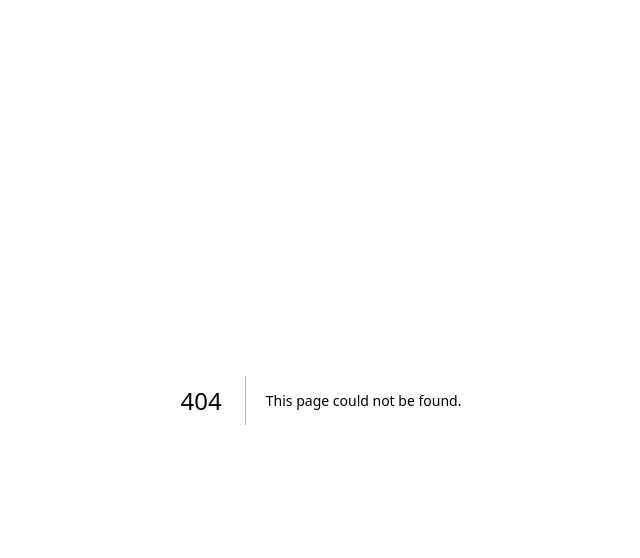
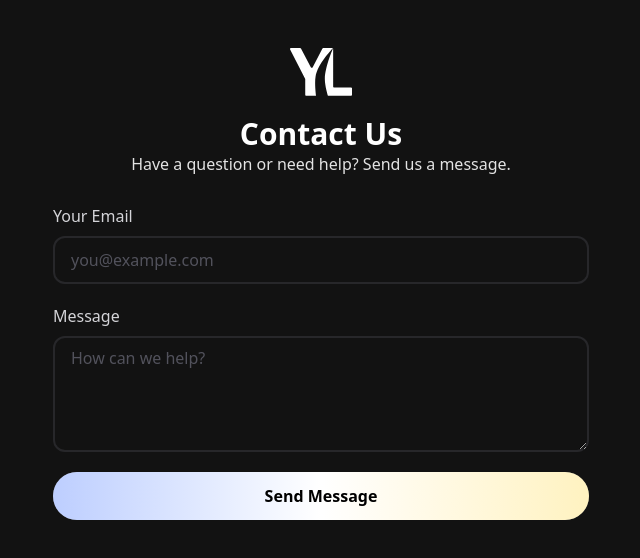
Before and after one commit to Cheese-intelligence/yourlook-website, a Next.js app: page /contact-us in a window 1280 px wide. Before the commit this address had no page. Shown: the top 558 px of the page, without its empty margins (319-959 px from the left). Built offline with nearby package versions, Linux system fonts and the light colour scheme.

Commit message:
feat: contact us

```diff
--- /dev/null
+++ b/app/contact-us/contactUs.ts
@@ -0,0 +1,47 @@
+"use server";
+
+import { redirect } from "next/navigation";
+
+export type FormState = {
+  error: string | null;
+};
+
+export async function contactUs(
+  prevState: FormState,
+  formData: FormData,
+): Promise<FormState> {
+  const email = formData.get("email") as string;
+  const message = formData.get("text") as string;
+
+  if (!message || !email) {
+    return { error: "Please provide both an email and a message." };
+  }
+
+  const url = process.env.NEXT_PUBLIC_SUPABASE_URL!;
+  const key = process.env.SUPABASE_KEY!;
+
+  try {
+    const res = await fetch(`${url}/rest/v1/contact-us`, {
+      method: "POST",
+      headers: {
+        apikey: key,
+        Authorization: `Bearer ${key}`,
+        "Content-Type": "application/json",
+        Prefer: "return=minimal",
+      },
+      body: JSON.stringify({
+        email: email,
+        text: message,
+      }),
+    });
+
+    if (!res.ok) {
+      return { error: "Failed to send message. Please try again." };
+    }
+    // eslint-disable-next-line @typescript-eslint/no-unused-vars
+  } catch (e: unknown) {
+    return { error: "Something went wrong. Please try again." };
+  }
+
+  redirect("/contact-us/thank-you");
+}
--- /dev/null
+++ b/app/contact-us/page.tsx
@@ -0,0 +1,66 @@
+"use client";
+
+import { useActionState } from "react";
+import Button from "../components/Button";
+import H1 from "../components/H1";
+import { Input } from "../components/Input";
+import Logo from "../components/Logo";
+import P from "../components/P";
+import { Textarea } from "../components/TextArea";
+import { contactUs } from "./contactUs";
+
+export default function Contact() {
+  const [state, formAction, pending] = useActionState(contactUs, {
+    error: null,
+  });
+
+  return (
+    <main className="mx-auto max-w-xl w-full p-5 py-12 space-y-7">
+      <div>
+        <Logo />
+        <H1 className="text-center">Contact Us</H1>
+        <P className="text-center">
+          Have a question or need help? Send us a message.
+        </P>
+      </div>
+
+      <form action={formAction} className="space-y-5">
+        <div className="flex flex-col gap-2">
+          <label htmlFor="email" className="text-zinc-300">
+            Your Email
+          </label>
+          <Input
+            id="email"
+            name="email"
+            autoComplete="email"
+            inputMode="email"
+            placeholder="you@example.com"
+            type="email"
+            required
+          />
+        </div>
+
+        <div className="flex flex-col gap-2">
+          <label htmlFor="text" className="text-zinc-300">
+            Message
+          </label>
+          <Textarea
+            id="text"
+            name="text"
+            rows={4}
+            placeholder="How can we help?"
+            required
+          />
+        </div>
+
+        {state?.error && (
+          <p className="text-red-400/80 text-sm">Error: {state.error}</p>
+        )}
+
+        <Button className="w-full" disabled={pending}>
+          {pending ? "Sending..." : "Send Message"}
+        </Button>
+      </form>
+    </main>
+  );
+}
--- /dev/null
+++ b/app/contact-us/thank-you/page.tsx
@@ -0,0 +1,14 @@
+import H2 from "@/app/components/H2";
+import P from "@/app/components/P";
+import PillCard from "@/app/components/PillCard";
+
+export default function ThankYou() {
+  return (
+    <main className="mx-auto max-w-xl w-full p-5 py-12 space-y-5">
+      <PillCard>
+        <H2>Message received!</H2>
+        <P>Thank you for reaching out, we will respond soon.</P>
+      </PillCard>
+    </main>
+  );
+}
```
